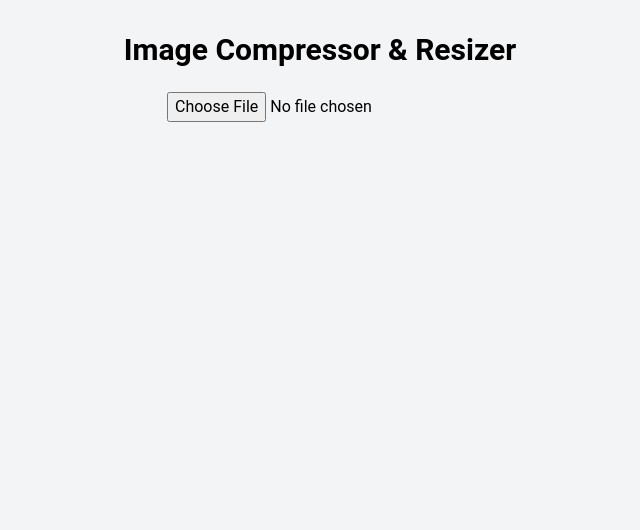
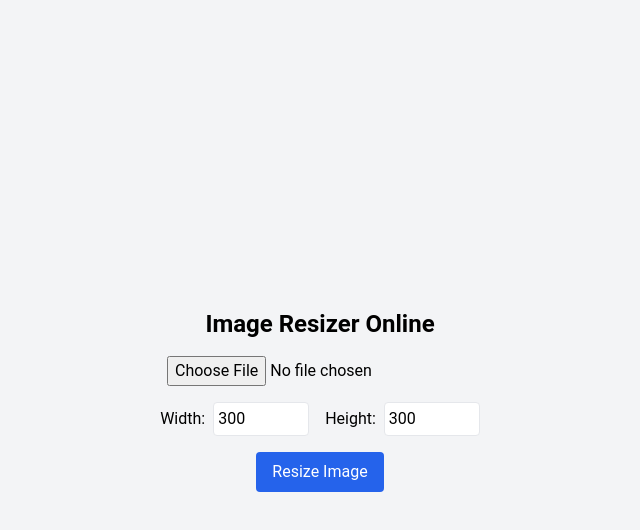
Before and after one commit to pejuangreceh5/Image-Resizer, a Next.js app: page / in a window 1280 px wide. Shown: the top 530 px of the page, without its empty margins (320-960 px from the left). Built offline with nearby package versions, Linux system fonts and the light colour scheme.

Commit message:
Update page.tsx

```diff
--- a/app/page.tsx
+++ b/app/page.tsx
@@ -1,87 +1,86 @@
-'use client';
-import Image from 'next/image';
-import { useState } from 'react';
+"use client";
+
+import { useState } from "react";
 
 export default function Home() {
-  const [selectedImage, setSelectedImage] = useState<File | null>(null);
-  const [compressedImage, setCompressedImage] = useState<string | null>(null);
+  const [image, setImage] = useState<File | null>(null);
+  const [resizedImage, setResizedImage] = useState<string | null>(null);
+  const [width, setWidth] = useState<number>(300);
+  const [height, setHeight] = useState<number>(300);
 
-  const handleImageChange = (event: React.ChangeEvent<HTMLInputElement>) => {
-    const file = event.target.files?.[0];
-    if (file) {
-      setSelectedImage(file);
-      compressImage(file);
+  const handleImageChange = (e: React.ChangeEvent<HTMLInputElement>) => {
+    if (e.target.files && e.target.files[0]) {
+      setImage(e.target.files[0]);
     }
   };
 
-  const compressImage = (file: File) => {
+  const handleResize = () => {
+    if (!image) return;
+
     const reader = new FileReader();
-    reader.onload = (event: ProgressEvent<FileReader>) => {
-      const img = new Image();
+    reader.readAsDataURL(image);
+    reader.onload = (event) => {
+      const img = document.createElement("img"); // ✅ fix: replace new Image()
+      img.src = event.target?.result as string;
       img.onload = () => {
-        const canvas = document.createElement('canvas');
-        const MAX_WIDTH = 800;
-        const scaleSize = MAX_WIDTH / img.width;
-        canvas.width = MAX_WIDTH;
-        canvas.height = img.height * scaleSize;
-        const ctx = canvas.getContext('2d');
-        ctx?.drawImage(img, 0, 0, canvas.width, canvas.height);
-        const compressedDataUrl = canvas.toDataURL('image/jpeg', 0.7);
-        setCompressedImage(compressedDataUrl);
-      };
-      if (event.target?.result) {
-        img.src = event.target.result as string;
+        const canvas = document.createElement("canvas");
+        canvas.width = width;
+        canvas.height = height;
+        const ctx = canvas.getContext("2d");
+        if (ctx) {
+          ctx.drawImage(img, 0, 0, width, height);
+          const resizedDataUrl = canvas.toDataURL("image/jpeg");
+          setResizedImage(resizedDataUrl);
         }
       };
-    reader.readAsDataURL(file);
     };
-
-  const downloadImage = () => {
-    if (compressedImage) {
-      const a = document.createElement('a');
-      a.href = compressedImage;
-      a.download = 'compressed.jpg';
-      a.click();
-    }
   };
 
   return (
-    <main className="min-h-screen p-8 bg-gray-100 text-center">
-      <h1 className="text-3xl font-bold mb-6">Image Compressor & Resizer</h1>
+    <main className="min-h-screen p-4 flex flex-col items-center justify-center gap-4 bg-gray-100">
+      <h1 className="text-2xl font-bold text-center">Image Resizer Online</h1>
+
+      <input type="file" accept="image/*" onChange={handleImageChange} />
+
+      <div className="flex gap-4">
+        <label>
+          Width:
           <input
-        type="file"
-        accept="image/*"
-        onChange={handleImageChange}
-        className="mb-4"
+            type="number"
+            value={width}
+            onChange={(e) => setWidth(Number(e.target.value))}
+            className="border rounded p-1 ml-2 w-24"
           />
-      {selectedImage && (
-        <div className="mb-4">
-          <h2 className="font-semibold">Original:</h2>
-          <Image
-            src={URL.createObjectURL(selectedImage)}
-            alt="Original"
-            width={300}
-            height={300}
-            className="mx-auto my-2"
+        </label>
+        <label>
+          Height:
+          <input
+            type="number"
+            value={height}
+            onChange={(e) => setHeight(Number(e.target.value))}
+            className="border rounded p-1 ml-2 w-24"
           />
+        </label>
       </div>
-      )}
-      {compressedImage && (
-        <div>
-          <h2 className="font-semibold">Compressed:</h2>
-          <Image
-            src={compressedImage}
-            alt="Compressed"
-            width={300}
-            height={300}
-            className="mx-auto my-2"
-          />
+
       <button
-            onClick={downloadImage}
-            className="mt-4 px-4 py-2 bg-blue-600 text-white rounded hover:bg-blue-700"
+        onClick={handleResize}
+        className="bg-blue-600 text-white px-4 py-2 rounded hover:bg-blue-700"
       >
-            Download Compressed Image
+        Resize Image
       </button>
+
+      {resizedImage && (
+        <div className="mt-4 text-center">
+          <h2 className="text-lg font-semibold mb-2">Resized Image</h2>
+          <img src={resizedImage} alt="Resized" className="mx-auto" />
+          <a
+            href={resizedImage}
+            download="resized-image.jpg"
+            className="block mt-2 text-blue-600 underline"
+          >
+            Download
+          </a>
         </div>
       )}
     </main>
```
Lines whose indentation alone changed are shown as unchanged.
